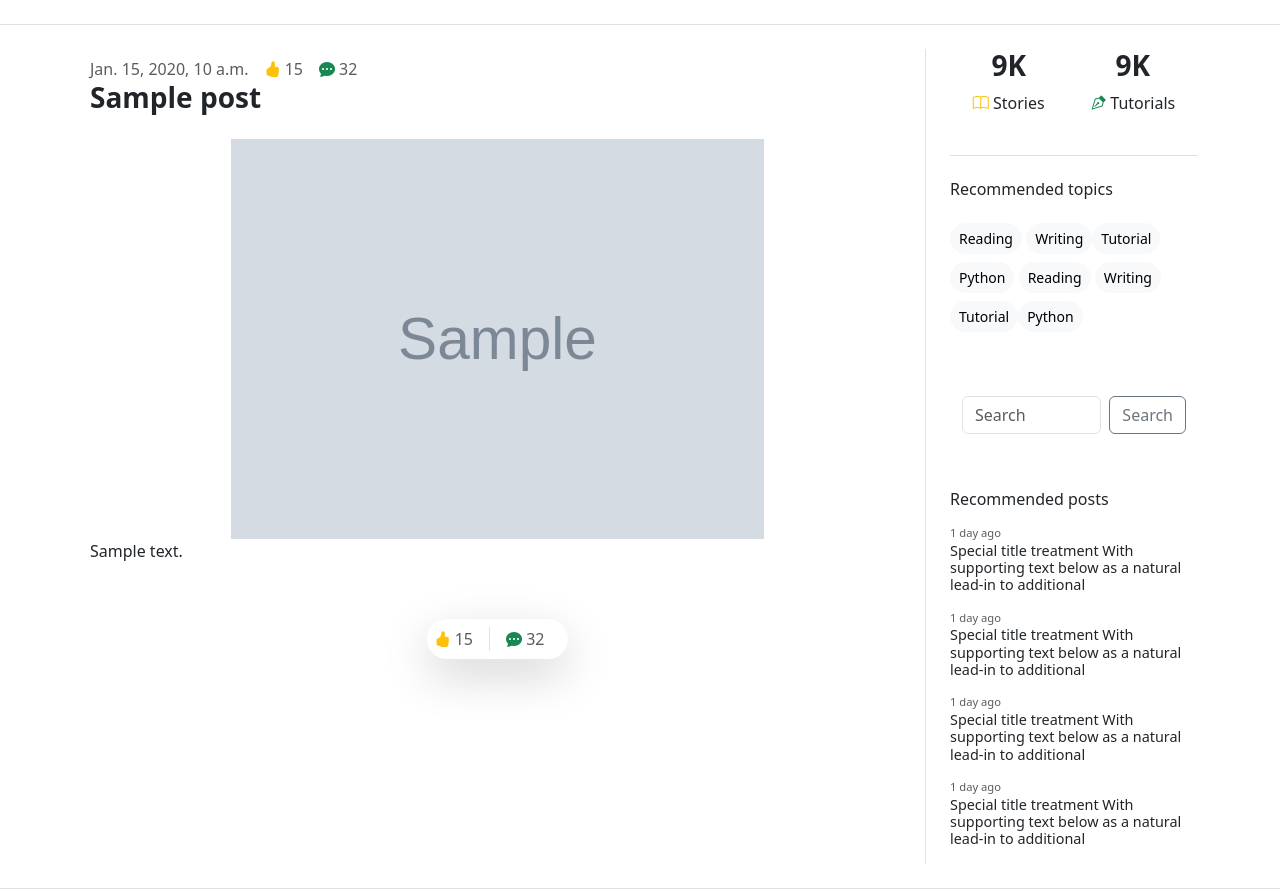
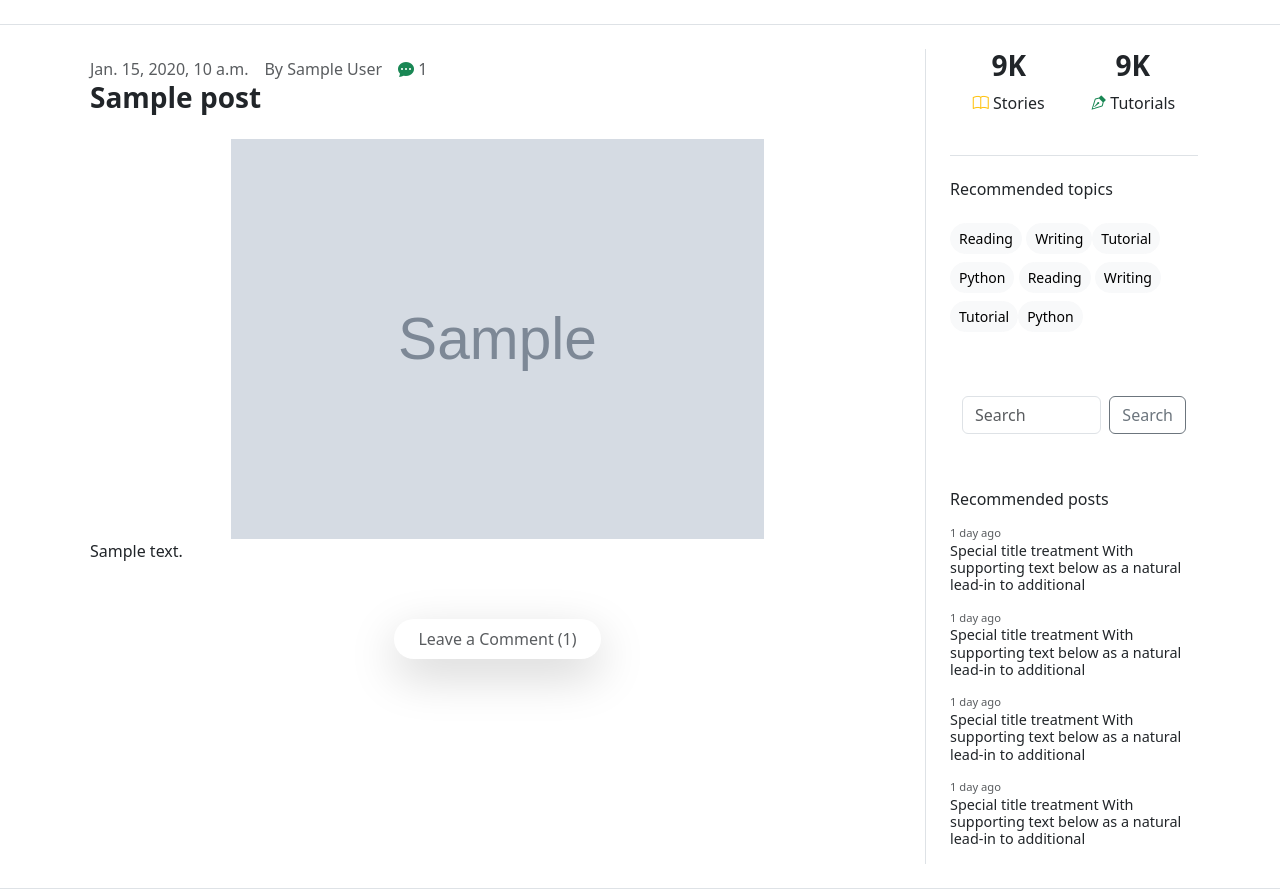
Before and after one commit to TrippleA-Ashaba/blog, a Django app: template blog/templates/blog/single_post.html in a window 1280 px wide. Shown: the part 56-947 px from the top of the page. Run offline with Django 4.2, Linux system fonts and the light colour scheme; the template is opened without the code that fills it: most values are stand-ins (such as "Sample title", 1, 10 or a date in 2020); grey boxes marked "Sample" are stand-in pictures.

Commit message:
modified views

```diff
--- a/blog/templates/blog/single_post.html
+++ b/blog/templates/blog/single_post.html
@@ -16,12 +16,10 @@
 					<div class="card-header bg-white border-0 d-sm-flex">
 						<div class="text-muted me-3">{{ post.date_published }}</div>
 
-						<div class="text-muted me-3">
-							<i class="bi bi-hand-thumbs-up-fill text-warning"></i> 15
-						</div>
+						<div class="text-muted me-3">By {{post.author}}</div>
 
 						<div class="text-muted me-3">
-							<i class="bi bi-chat-dots-fill text-success"></i> 32
+							<i class="bi bi-chat-dots-fill text-success"></i> {{num}}
 						</div>
 					</div>
 					<h1 class="card-title fw-bold fs-3 mb-4">{{ post.title }}</h1>
@@ -48,18 +46,18 @@
 				</div>
 				<div class="d-flex justify-content-center my-4 comment-like">
 					<div class="d-flex rounded-pill shadow-lg p-2">
-						<div class="text-muted me-3">
+						<!-- <div class="text-muted me-3">
 							<i class="bi bi-hand-thumbs-up-fill text-warning fs-6"></i> 15
-						</div>
+						</div> -->
 
 						<div
-							class="text-muted me-3 border-start ps-3"
+							class="text-muted me-3 ps-3"
 							type="button"
 							data-bs-toggle="offcanvas"
 							data-bs-target="#offcanvasWithBothOptions"
 							aria-controls="offcanvasWithBothOptions"
 						>
-							<i class="bi bi-chat-dots-fill text-success fs-6"></i> 32
+							Leave a Comment ({{num}})
 						</div>
 					</div>
 				</div>
```
Also changed, not shown: blog/templates/blog/home.html (+5 -13 lines), 1 other file.
